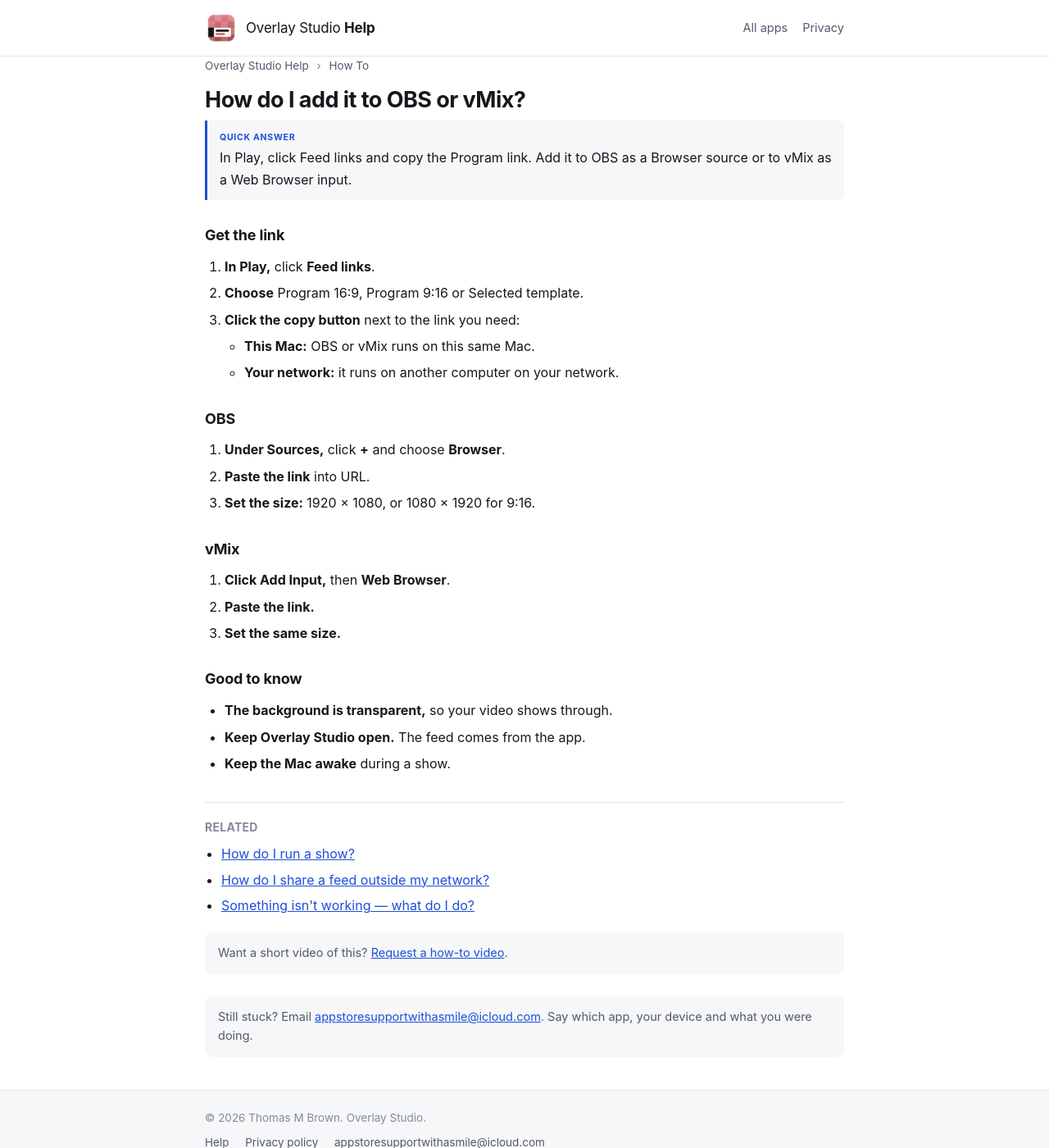
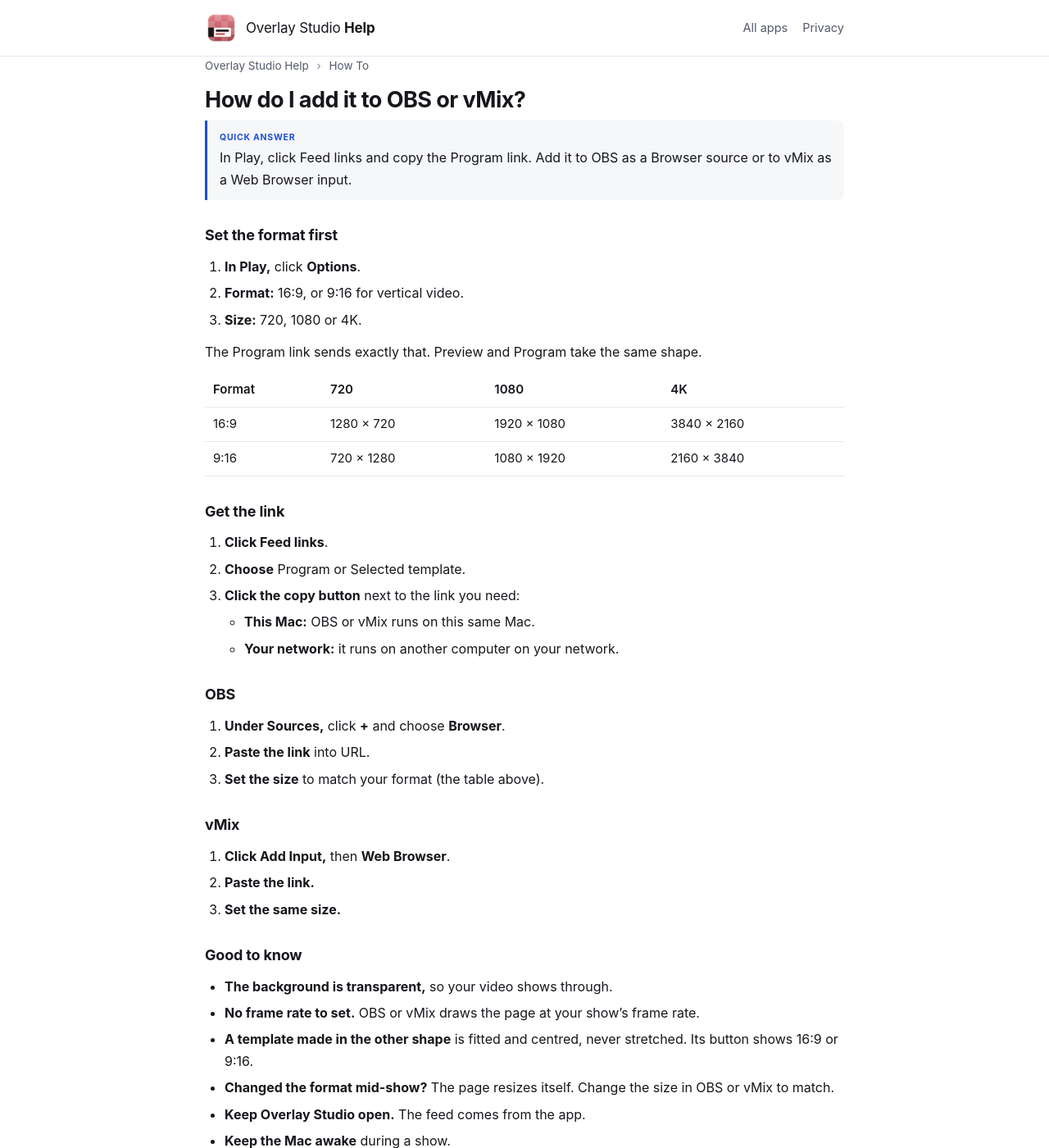
Before and after one commit to mytombrown/team-assist-help, a Jekyll site: the page built from _guides/overlaystudio/obs-and-vmix.md, in a window 1280 px wide and 1400 px high. Shown: the whole window at 82% size. Built offline with Jekyll 4.4.1, drawn with Linux system fonts in a browser that asks for light colours.

Commit message:
Overlay Studio Build 3: output format (16:9 or 9:16; 720, 1080 or 4K) in Options, one Program link (1.0.2)
Co-Authored-By: Claude Opus 5.5 <noreply@anthropic.com>

```diff
--- a/_guides/overlaystudio/obs-and-vmix.md
+++ b/_guides/overlaystudio/obs-and-vmix.md
@@ -3,7 +3,7 @@ title: "How do I add it to OBS or vMix?"
 app: overlaystudio
 category: how-to
 order: 3
-tags: "obs, vmix, browser source, web browser, link, feed, url, program, 1920, 1080, vertical, network, transparent"
+tags: "obs, vmix, browser source, web browser, link, feed, url, program, 720, 1080, 4k, 1920, 3840, vertical, 9:16, 16:9, format, size, frame rate, network, transparent"
 quick: "In Play, click Feed links and copy the Program link. Add it to OBS as a Browser source or to vMix as a Web Browser input."
 related:
   - run-a-show
@@ -11,10 +11,23 @@ related:
   - troubleshooting
 ---
 
+## Set the format first
+
+1. **In Play,** click **Options**.
+2. **Format:** 16:9, or 9:16 for vertical video.
+3. **Size:** 720, 1080 or 4K.
+
+The Program link sends exactly that. Preview and Program take the same shape.
+
+| Format | 720 | 1080 | 4K |
+|---|---|---|---|
+| 16:9 | 1280 × 720 | 1920 × 1080 | 3840 × 2160 |
+| 9:16 | 720 × 1280 | 1080 × 1920 | 2160 × 3840 |
+
 ## Get the link
 
-1. **In Play,** click **Feed links**.
-2. **Choose** Program 16:9, Program 9:16 or Selected template.
+1. **Click Feed links**.
+2. **Choose** Program or Selected template.
 3. **Click the copy button** next to the link you need:
    - **This Mac:** OBS or vMix runs on this same Mac.
    - **Your network:** it runs on another computer on your network.
@@ -23,7 +36,7 @@ related:
 
 1. **Under Sources,** click **+** and choose **Browser**.
 2. **Paste the link** into URL.
-3. **Set the size:** 1920 × 1080, or 1080 × 1920 for 9:16.
+3. **Set the size** to match your format (the table above).
 
 ## vMix
 
@@ -34,5 +47,8 @@ related:
 ## Good to know
 
 - **The background is transparent,** so your video shows through.
+- **No frame rate to set.** OBS or vMix draws the page at your show's frame rate.
+- **A template made in the other shape** is fitted and centred, never stretched. Its button shows 16:9 or 9:16.
+- **Changed the format mid-show?** The page resizes itself. Change the size in OBS or vMix to match.
 - **Keep Overlay Studio open.** The feed comes from the app.
 - **Keep the Mac awake** during a show.
```
Also changed, not shown: _guides/overlaystudio/run-a-show.md (+1 -1 lines).
